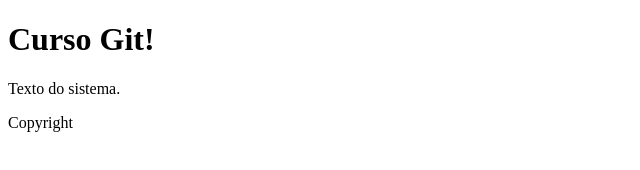
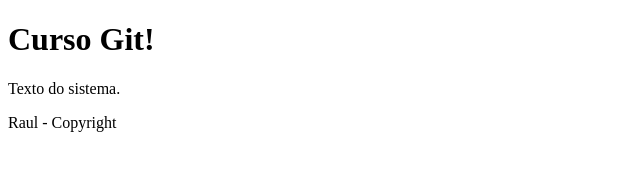
Before and after one commit to raulsampaio8/curso-git, a plain HTML site: page index.html in a window 1280 px wide. Shown: the full height of the page, 0-640 px from the left. Drawn offline with Linux system fonts and the light colour scheme.

Commit message:
copyright
Add texto ao copyright

```diff
--- a/index.html
+++ b/index.html
@@ -14,6 +14,6 @@
       Texto do sistema.
     </p>
 
-    <footer>Copyright</footer>
+    <footer>Raul - Copyright</footer>
   </body>
 </html>
```
